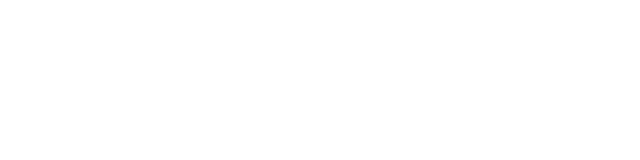
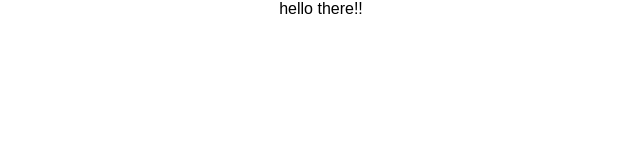
Before and after one commit to carvalhodanielg/DIO-SPREAD-projeto04-ReactJs, a React (Create React App) app: page / in a window 1280 px wide. Shown: the top 160 px of the page, without its empty margins (319-959 px from the left). Built offline with nearby package versions, Linux system fonts and the light colour scheme.

Commit message:
feat: Global style whit reset css

```diff
--- a/package.json
+++ b/package.json
@@ -13,6 +13,7 @@
     "react": "^18.1.0",
     "react-dom": "^18.1.0",
     "react-scripts": "5.0.1",
+    "styled-components": "^5.3.5",
     "typescript": "^4.6.4",
     "web-vitals": "^2.1.4"
   },
@@ -39,5 +40,8 @@
       "last 1 firefox version",
       "last 1 safari version"
     ]
+  },
+  "devDependencies": {
+    "@types/styled-components": "^5.1.25"
   }
 }
--- a/src/App.tsx
+++ b/src/App.tsx
@@ -5,7 +5,7 @@
 function App() {
   return (
     <main className="App">
-
+      hello there!!
     </main>
   );
 }
--- /dev/null
+++ b/src/GlobalStyle/GlobalStyle.ts
@@ -0,0 +1,19 @@
+import {createGlobalStyle} from 'styled-components'
+
+
+export const GlobalStyle = createGlobalStyle`
+
+*{
+    margin: 0;
+    padding: 0;
+    box-sizing: border-box;
+}
+
+html{
+    font-size: 62,5%;
+}
+
+body{
+    font-family: sans-serif;
+}
+`
--- a/src/index.tsx
+++ b/src/index.tsx
@@ -3,12 +3,14 @@
 import './index.css';
 import App from './App';
 import reportWebVitals from './reportWebVitals';
+import { GlobalStyle } from './GlobalStyle/GlobalStyle';
 
 const root = ReactDOM.createRoot(
   document.getElementById('root') as HTMLElement
 );
 root.render(
   <React.StrictMode>
+    <GlobalStyle/>
     <App />
   </React.StrictMode>
 );
```
Also changed, not shown: 1 other file (tests, documents, lock files or other folders).
